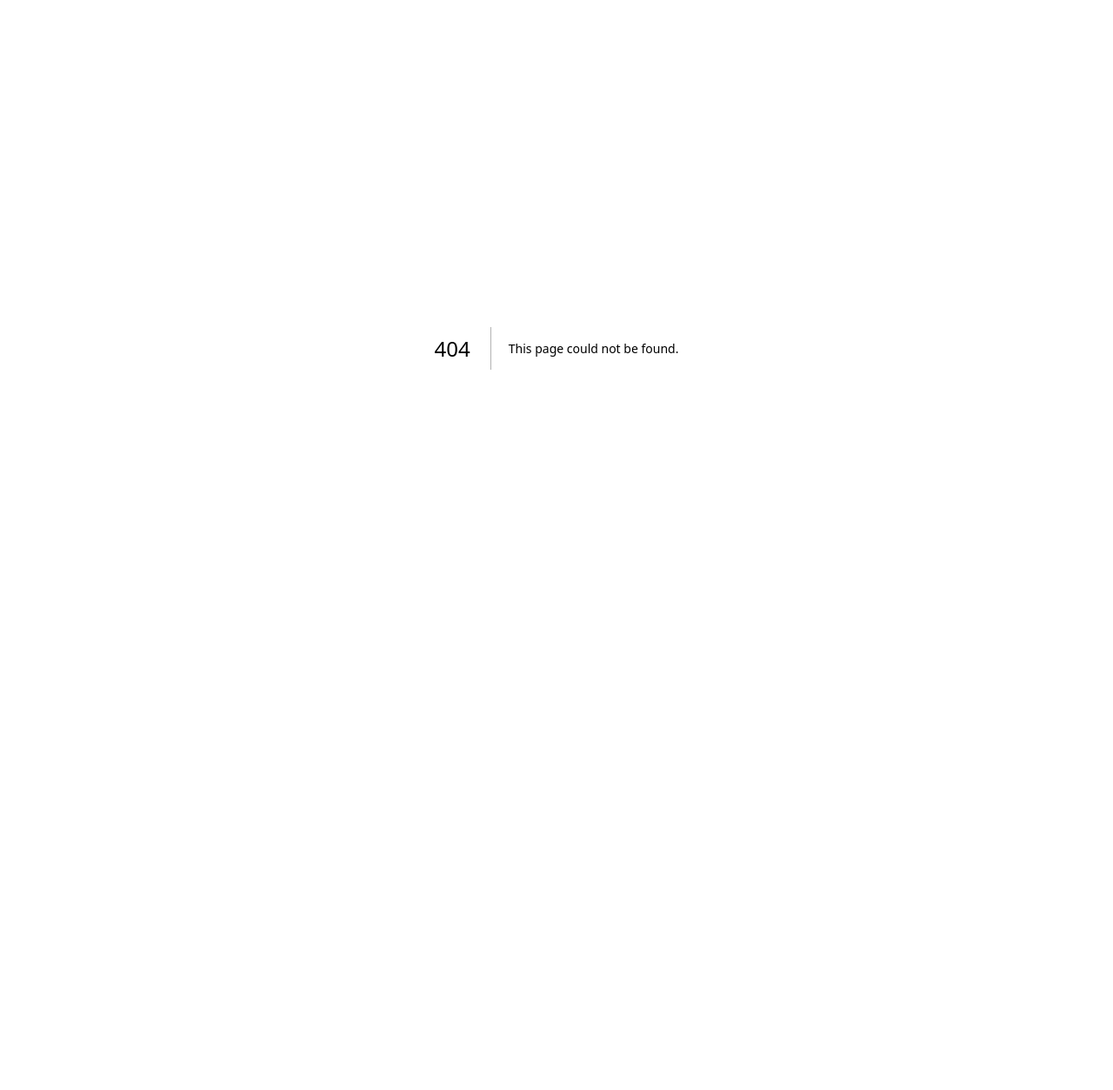
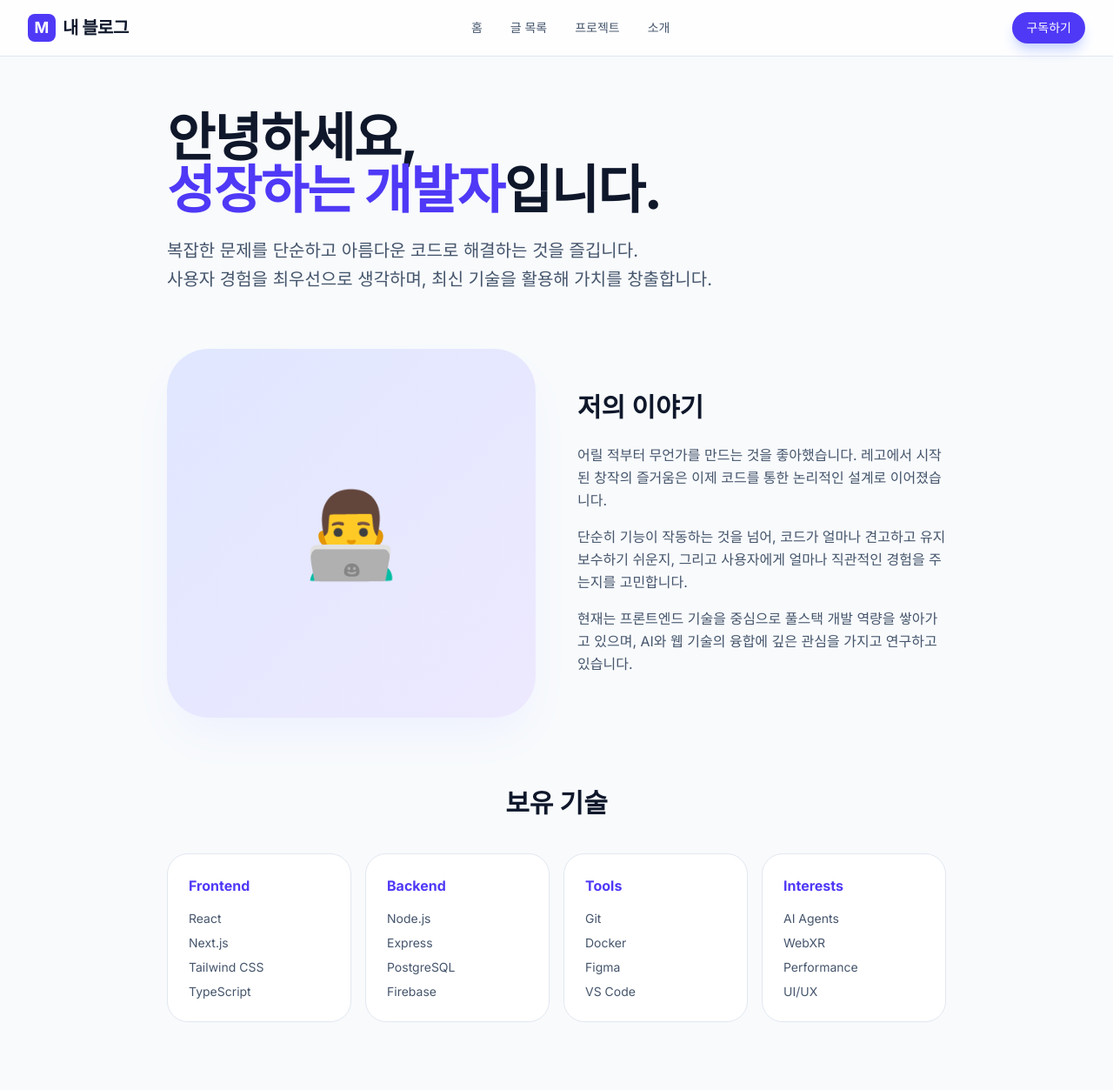
Before and after one commit to Nago730/my-blog, a Next.js app: page /about in a window 1280 px wide. Before the commit this address had no page. Shown: the top 1253 px of the page at 87% size. Before the commit the page ends 800 px from the top, so only its background shows below. Built offline with nearby package versions, Linux system fonts and the light colour scheme.

Commit message:
feat: 소개 페이지 구현

```diff
--- /dev/null
+++ b/src/app/about/page.tsx
@@ -0,0 +1,95 @@
+import Link from "next/link";
+import Navbar from "../../components/Navbar";
+
+export default function AboutPage() {
+  return (
+    <div className="min-h-screen bg-slate-50 text-slate-900 selection:bg-indigo-100">
+      <Navbar />
+
+      <main className="pt-32 pb-20 px-4">
+        <div className="max-w-4xl mx-auto">
+          {/* Header */}
+          <div className="mb-16 animate-in fade-in slide-in-from-bottom-4 duration-700">
+            <h1 className="text-4xl md:text-6xl font-extrabold tracking-tight mb-6">안녕하세요, <br /><span className="text-indigo-600">성장하는 개발자</span>입니다.</h1>
+            <p className="text-xl text-slate-600 leading-relaxed">
+              복잡한 문제를 단순하고 아름다운 코드로 해결하는 것을 즐깁니다. <br />
+              사용자 경험을 최우선으로 생각하며, 최신 기술을 활용해 가치를 창출합니다.
+            </p>
+          </div>
+
+          {/* Profile Section */}
+          <div className="grid grid-cols-1 md:grid-cols-2 gap-12 mb-20">
+            <div className="relative aspect-square rounded-[3rem] bg-gradient-to-br from-indigo-100 to-violet-100 overflow-hidden shadow-2xl shadow-indigo-100/50">
+              <div className="absolute inset-0 flex items-center justify-center text-8xl">
+                👨‍💻
+              </div>
+              {/* 여기에 나중에 실제 이미지를 넣을 수 있습니다 */}
+            </div>
+            <div className="flex flex-col justify-center">
+              <h2 className="text-3xl font-bold mb-6">저의 이야기</h2>
+              <div className="space-y-4 text-slate-600 leading-relaxed">
+                <p>
+                  어릴 적부터 무언가를 만드는 것을 좋아했습니다. 레고에서 시작된 창작의 즐거움은 이제 코드를 통한 논리적인 설계로 이어졌습니다.
+                </p>
+                <p>
+                  단순히 기능이 작동하는 것을 넘어, 코드가 얼마나 견고하고 유지보수하기 쉬운지, 그리고 사용자에게 얼마나 직관적인 경험을 주는지를 고민합니다.
+                </p>
+                <p>
+                  현재는 프론트엔드 기술을 중심으로 풀스택 개발 역량을 쌓아가고 있으며, AI와 웹 기술의 융합에 깊은 관심을 가지고 연구하고 있습니다.
+                </p>
+              </div>
+            </div>
+          </div>
+
+          {/* Skills Section */}
+          <section className="mb-20">
+            <h2 className="text-3xl font-bold mb-10 text-center">보유 기술</h2>
+            <div className="grid grid-cols-2 md:grid-cols-4 gap-4">
+              {[
+                { name: "Frontend", items: ["React", "Next.js", "Tailwind CSS", "TypeScript"] },
+                { name: "Backend", items: ["Node.js", "Express", "PostgreSQL", "Firebase"] },
+                { name: "Tools", items: ["Git", "Docker", "Figma", "VS Code"] },
+                { name: "Interests", items: ["AI Agents", "WebXR", "Performance", "UI/UX"] }
+              ].map((category) => (
+                <div key={category.name} className="p-6 bg-white rounded-3xl border border-slate-200">
+                  <h3 className="font-bold text-indigo-600 mb-4">{category.name}</h3>
+                  <ul className="space-y-2 text-sm text-slate-600">
+                    {category.items.map((item) => (
+                      <li key={item}>{item}</li>
+                    ))}
+                  </ul>
+                </div>
+              ))}
+            </div>
+          </section>
+
+          {/* Contact Section */}
+          <div className="bg-slate-900 rounded-[3rem] p-10 md:p-16 text-center text-white">
+            <h2 className="text-3xl font-bold mb-6">함께 성장하고 싶으신가요?</h2>
+            <p className="text-slate-400 mb-10 max-w-xl mx-auto italic">
+              "혼자 가면 빨리 가지만, 함께 가면 멀리 간다"는 말을 믿습니다.
+              협업 제안이나 질문은 언제든 환영입니다.
+            </p>
+            <div className="flex flex-wrap justify-center gap-4">
+              <a href="mailto:example@email.com" className="px-8 py-3 bg-white text-slate-900 rounded-2xl font-bold hover:bg-slate-100 transition-colors">
+                이메일 보내기
+              </a>
+              <a href="#" className="px-8 py-3 bg-slate-800 text-white border border-slate-700 rounded-2xl font-bold hover:bg-slate-700 transition-colors">
+                링크드인 방문
+              </a>
+            </div>
+          </div>
+        </div>
+      </main>
+
+      {/* Footer */}
+      <footer className="py-10 border-t border-slate-200 bg-white">
+        <div className="max-w-7xl mx-auto px-4 text-center">
+          <p className="text-slate-500 text-sm">
+            &copy; 2026 MyBlog by Nago730. All rights reserved.
+          </p>
+        </div>
+      </footer>
+    </div>
+  );
+}
--- a/src/components/Navbar.tsx
+++ b/src/components/Navbar.tsx
@@ -15,7 +15,7 @@ export default function Navbar() {
             <Link href="/" className="hover:text-indigo-600 transition-colors">홈</Link>
             <Link href="/articles" className="hover:text-indigo-600 transition-colors">글 목록</Link>
             <Link href="/projects" className="hover:text-indigo-600 transition-colors">프로젝트</Link>
-            <Link href="#" className="hover:text-indigo-600 transition-colors">소개</Link>
+            <Link href="/about" className="hover:text-indigo-600 transition-colors">소개</Link>
           </div>
           <div>
             <button className="bg-indigo-600 hover:bg-indigo-700 text-white px-4 py-2 rounded-full text-sm font-medium transition-all shadow-lg shadow-indigo-200">
```
